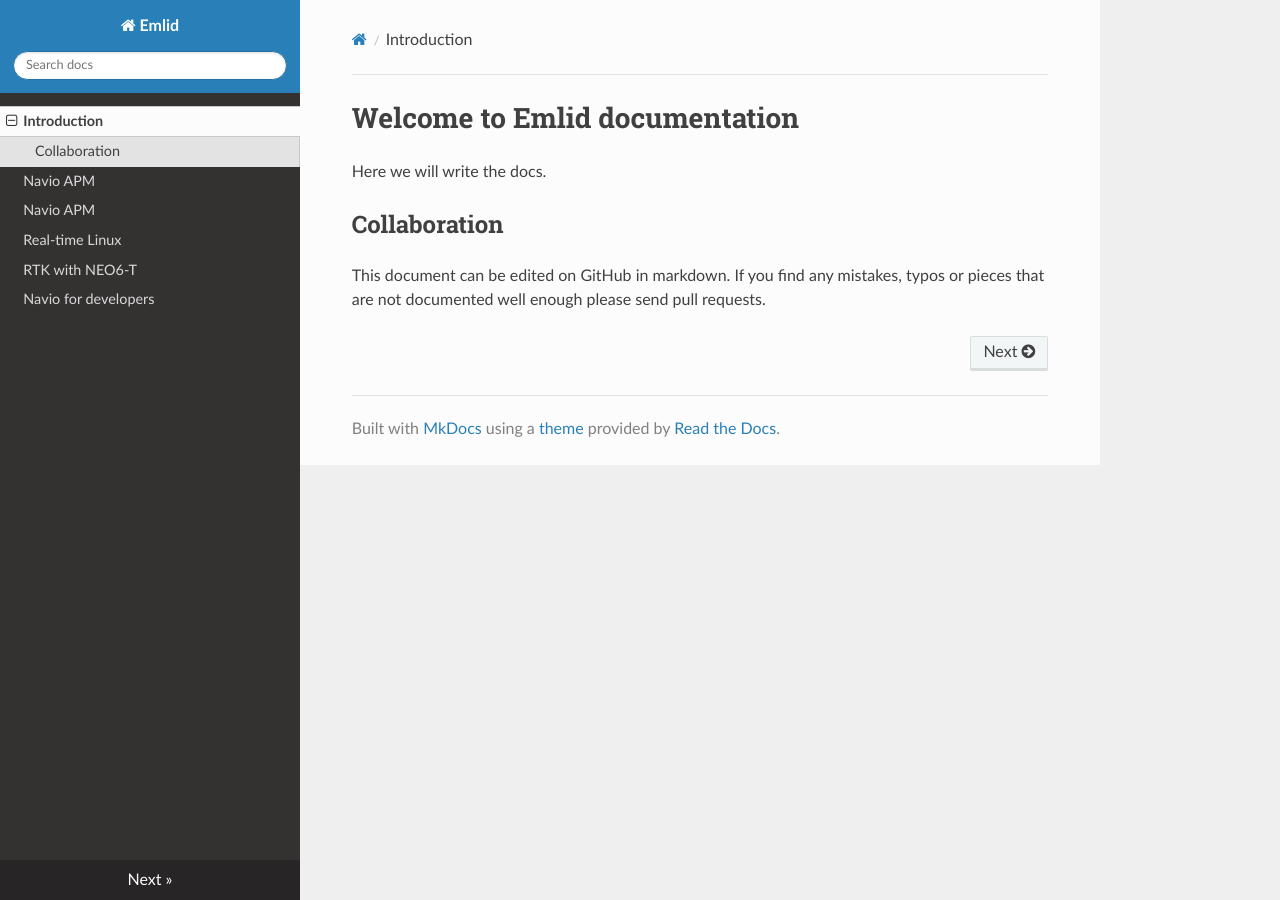
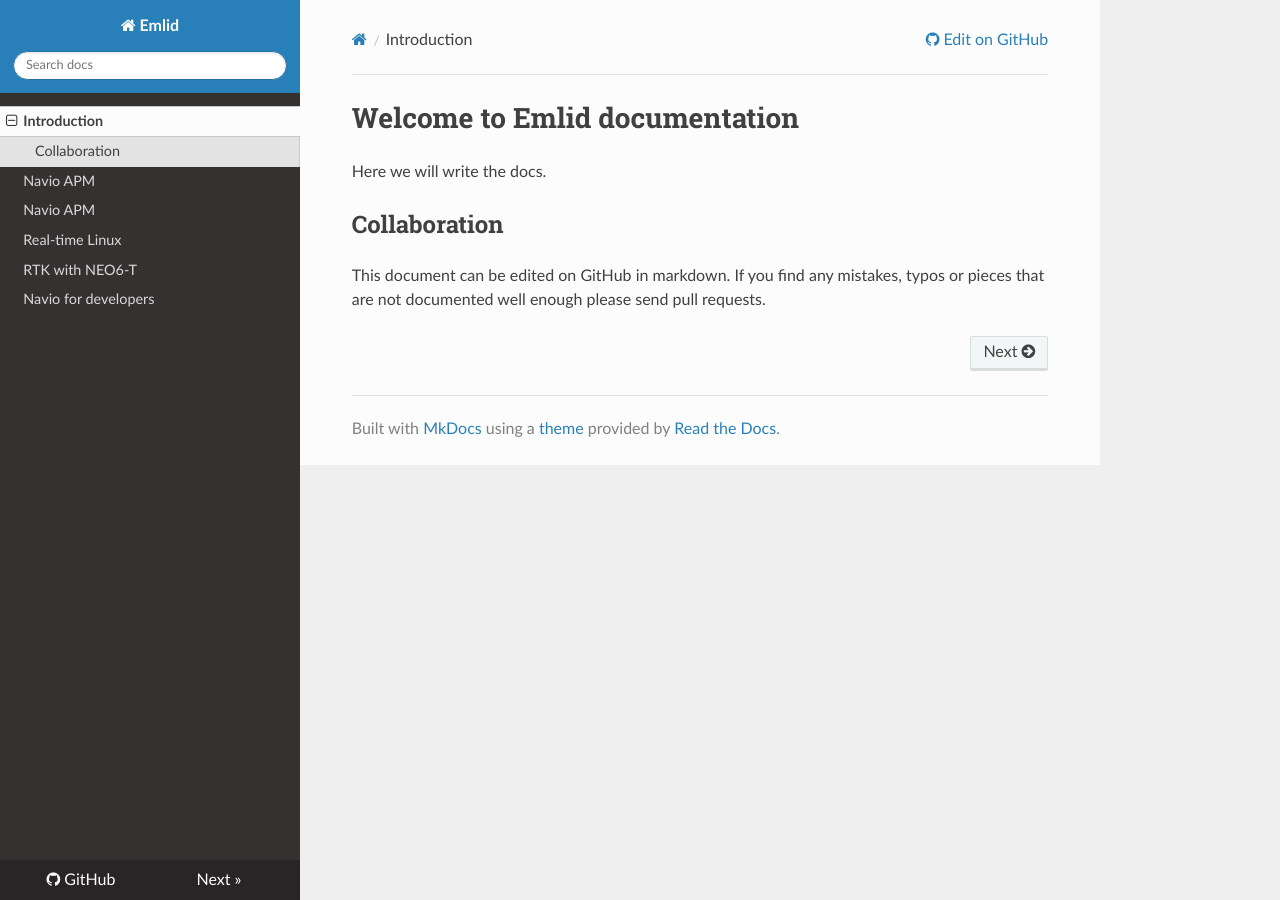
Before and after one commit to emlid/navio2-docs, an MkDocs documentation site: the page built from docs/index.md, in a window 1280 px wide. Built offline with MkDocs 1.6.1, drawn with Linux system fonts in a browser that asks for light colours; nearby versions of some CDN libraries; old or Windows-style settings are respelled for this version of MkDocs; part of the change alters nothing that is shown.

```diff
--- a/mkdocs.yml
+++ b/mkdocs.yml
@@ -1,5 +1,7 @@
 site_name: Emlid
 theme: readthedocs
+site_favicon: favicon.ico
+repo_url: https://github.com/emlid
 pages:
 - ['index.md', 'Introduction']
 - ['Navio-APM/installation-and-running.md', 'Navio APM']
```
Also changed, not shown: favicon.ico (added).
